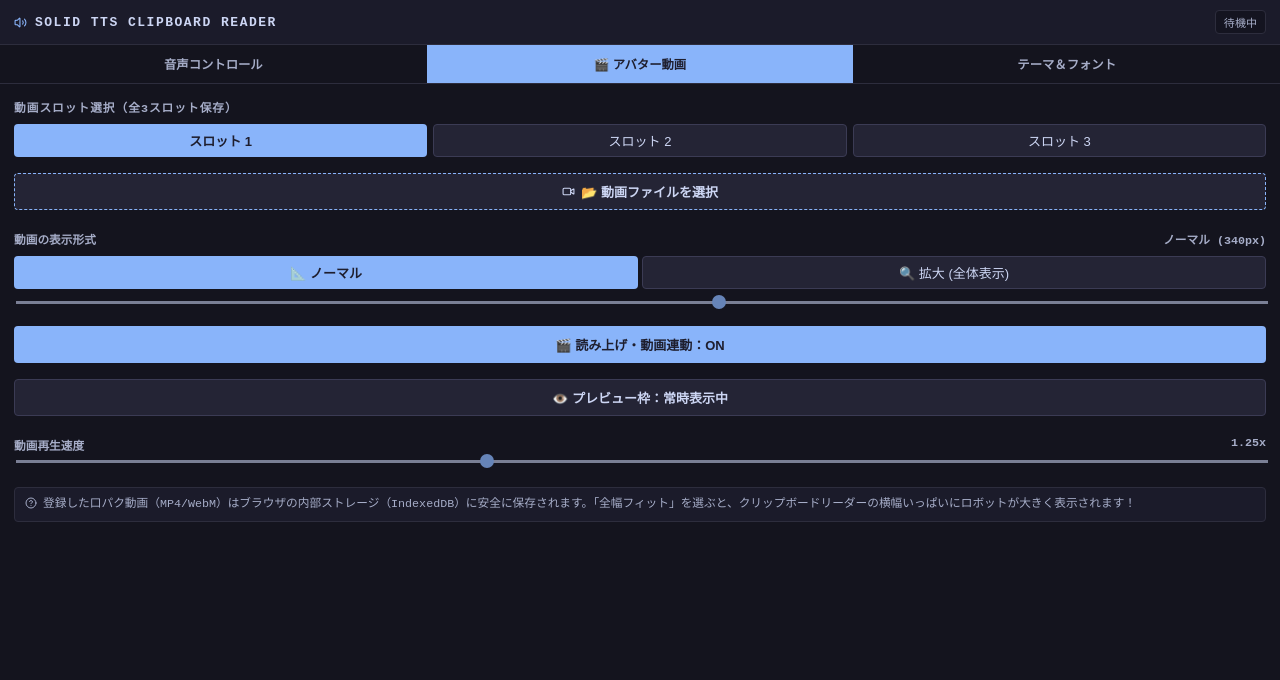
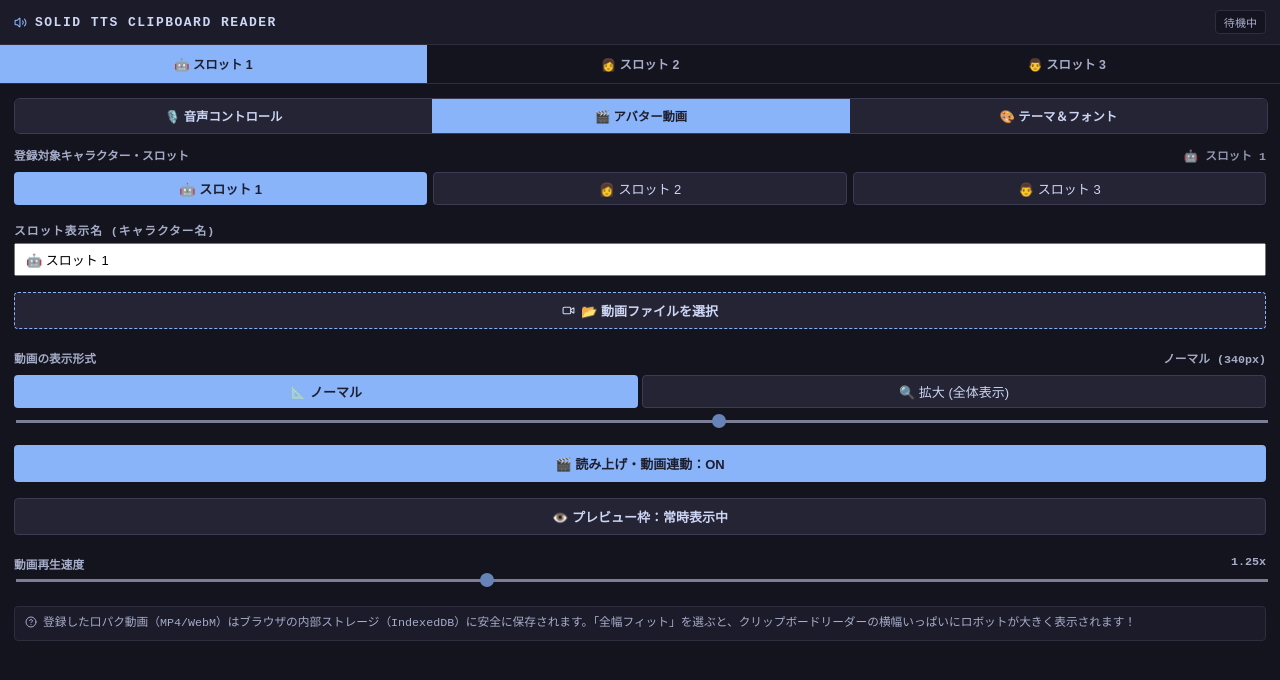
Before and after one commit to soroeru-afk/SOLID-TTS-CLIPBOARD-READER, a React (Vite) app: page / in a window 1280 px wide. Both pictures are taken after a click on the button "🎬 アバター動画". Shown: the top 680 px of the page. Built offline with nearby package versions, Linux system fonts and the light colour scheme.

Commit message:
feat: 最上部スロット切替タブ(動画・音声完全連動)およびパネル内機能サブタブ配置

```diff
--- a/src/App.tsx
+++ b/src/App.tsx
@@ -142,6 +142,12 @@ export default function App() {
       return next;
     });
   };
+  const [slotNames, setSlotNames] = useState<string[]>(() => [
+    localStorage.getItem("solid-tts-slot-0-name") || "🤖 スロット 1",
+    localStorage.getItem("solid-tts-slot-1-name") || "👩 スロット 2",
+    localStorage.getItem("solid-tts-slot-2-name") || "👨 スロット 3"
+  ]);
+
   const [vidSyncEnabled, setVidSyncEnabled] = useState(() => localStorage.getItem("solid-tts-vid-sync") !== "0"); // デフォルトON
   const [vidVisible, setVidVisible] = useState(() => localStorage.getItem("solid-tts-vid-visible") !== "0"); // デフォルトON
   const [videoBlobUrl, setVideoBlobUrl] = useState<string | null>(null);
@@ -210,16 +216,70 @@ export default function App() {
     }
   };
 
-  const switchVidSlot = (idx: number) => {
+  // スロット切り替え（動画・音声・速度を完全同期）
+  const switchCharacterSlot = (idx: number) => {
     pauseAvatarVideo();
     setVidSlot(idx);
     localStorage.setItem("solid-tts-vid-slot", String(idx));
-    const slotSpd = getSlotVidSpeed(idx);
-    setVidSpeed(slotSpd);
+
+    // 1. 動画再生速度の復元
+    const slotVidSpd = getSlotVidSpeed(idx);
+    setVidSpeed(slotVidSpd);
     if (videoRef.current) {
-      videoRef.current.playbackRate = slotSpd;
+      videoRef.current.playbackRate = slotVidSpd;
+    }
+
+    // 2. 音声設定の復元
+    const savedPreset = localStorage.getItem(`solid-tts-slot-${idx}-preset`) || (idx === 1 ? "A" : "B");
+    setCurrentPreset(savedPreset);
+
+    const savedSpeed = parseFloat(localStorage.getItem(`solid-tts-slot-${idx}-speed`) || (idx === 0 ? "1.25" : idx === 1 ? "1.2" : "1.15"));
+    const savedPitch = parseFloat(localStorage.getItem(`solid-tts-slot-${idx}-pitch`) || (idx === 0 ? "0.95" : idx === 1 ? "1.1" : "1.0"));
+    const savedVolume = parseInt(localStorage.getItem(`solid-tts-slot-${idx}-volume`) || "80");
+    const savedVoice = localStorage.getItem(`solid-tts-slot-${idx}-voice`);
+
+    setSpeed(savedSpeed);
+    setPitch(savedPitch);
+    setVolume(savedVolume);
+
+    if (savedVoice && voices.length > 0) {
+      const vIdx = voices.findIndex((v) => v.name === savedVoice);
+      if (vIdx >= 0) setSelectedVoiceIdx(vIdx);
+    } else if (voices.length > 0) {
+      let vIdx = -1;
+      if (savedPreset === "A") {
+        vIdx = voices.findIndex((v) => /haruka/i.test(v.name));
+      } else {
+        vIdx = voices.findIndex((v) => /ichiro/i.test(v.name));
+      }
+      if (vIdx >= 0) setSelectedVoiceIdx(vIdx);
     }
   };
+
+  const switchVidSlot = switchCharacterSlot;
+
+  // スロット別の音声設定保存
+  useEffect(() => {
+    localStorage.setItem(`solid-tts-slot-${vidSlot}-speed`, String(speed));
+  }, [speed, vidSlot]);
+
+  useEffect(() => {
+    localStorage.setItem(`solid-tts-slot-${vidSlot}-pitch`, String(pitch));
+  }, [pitch, vidSlot]);
+
+  useEffect(() => {
+    localStorage.setItem(`solid-tts-slot-${vidSlot}-volume`, String(volume));
+  }, [volume, vidSlot]);
+
+  useEffect(() => {
+    localStorage.setItem(`solid-tts-slot-${vidSlot}-preset`, currentPreset);
+  }, [currentPreset, vidSlot]);
+
+  useEffect(() => {
+    if (voices[selectedVoiceIdx]) {
+      localStorage.setItem(`solid-tts-slot-${vidSlot}-voice`, voices[selectedVoiceIdx].name);
+    }
+  }, [selectedVoiceIdx, vidSlot, voices]);
 
   const handleVideoUpload = async (e: React.ChangeEvent<HTMLInputElement>) => {
     const file = e.target.files?.[0];
@@ -617,38 +677,22 @@ export default function App() {
         </div>
       </div>
 
-      {/* Tabs */}
+      {/* ── 最上部キャラクタースロット切替タブ（カオルさまご要望機能） ── */}
       <div className="tabs-container">
+        {[0, 1, 2].map((idx) => (
           <button
-          onClick={() => setActiveTab("voice")}
+            key={idx}
+            onClick={() => switchCharacterSlot(idx)}
             className="tab-button"
             style={{
-            background: activeTab === "voice" ? "var(--bg-tab-active)" : "var(--bg-tab-inactive)",
-            color: activeTab === "voice" ? "var(--text-tab-active)" : "var(--text-tab-inactive)"
+              background: vidSlot === idx ? "var(--bg-tab-active)" : "var(--bg-tab-inactive)",
+              color: vidSlot === idx ? "var(--text-tab-active)" : "var(--text-tab-inactive)"
             }}
+            title={`スロット${idx + 1}: ${slotNames[idx]}（動画・音声・速度を完全同期）`}
           >
-          音声コントロール
+            {slotNames[idx] || `スロット ${idx + 1}`}
           </button>
-        <button
-          onClick={() => setActiveTab("avatar")}
-          className="tab-button"
-          style={{
-            background: activeTab === "avatar" ? "var(--bg-tab-active)" : "var(--bg-tab-inactive)",
-            color: activeTab === "avatar" ? "var(--text-tab-active)" : "var(--text-tab-inactive)"
-          }}
-        >
-          🎬 アバター動画
-        </button>
-        <button
-          onClick={() => setActiveTab("theme")}
-          className="tab-button"
-          style={{
-            background: activeTab === "theme" ? "var(--bg-tab-active)" : "var(--bg-tab-inactive)",
-            color: activeTab === "theme" ? "var(--text-tab-active)" : "var(--text-tab-inactive)"
-          }}
-        >
-          テーマ＆フォント
-        </button>
+        ))}
       </div>
 
       {/* アバター動画プレビュー領域（動画があり、かつ表示ONの場合に常時上部へ表示） */}
@@ -689,6 +733,54 @@ export default function App() {
 
       {/* Main Panel Content */}
       <div className="panel-content">
+        {/* パネル内設定サブタブ（音声コントロール / 🎬 アバター動画 / テーマ＆フォント） */}
+        <div
+          className="tabs-container"
+          style={{
+            borderRadius: "6px",
+            overflow: "hidden",
+            marginBottom: "12px",
+            flexShrink: 0,
+            border: "1px solid var(--border-btn-secondary)"
+          }}
+        >
+          <button
+            onClick={() => setActiveTab("voice")}
+            className="tab-button"
+            style={{
+              padding: "8px 4px",
+              fontSize: "calc(var(--font-size-current) * 0.95)",
+              background: activeTab === "voice" ? "var(--bg-btn-primary)" : "var(--bg-btn-secondary)",
+              color: activeTab === "voice" ? "var(--text-btn-primary)" : "var(--text-btn-secondary)"
+            }}
+          >
+            🎙️ 音声コントロール
+          </button>
+          <button
+            onClick={() => setActiveTab("avatar")}
+            className="tab-button"
+            style={{
+              padding: "8px 4px",
+              fontSize: "calc(var(--font-size-current) * 0.95)",
+              background: activeTab === "avatar" ? "var(--bg-btn-primary)" : "var(--bg-btn-secondary)",
+              color: activeTab === "avatar" ? "var(--text-btn-primary)" : "var(--text-btn-secondary)"
+            }}
+          >
+            🎬 アバター動画
+          </button>
+          <button
+            onClick={() => setActiveTab("theme")}
+            className="tab-button"
+            style={{
+              padding: "8px 4px",
+              fontSize: "calc(var(--font-size-current) * 0.95)",
+              background: activeTab === "theme" ? "var(--bg-btn-primary)" : "var(--bg-btn-secondary)",
+              color: activeTab === "theme" ? "var(--text-btn-primary)" : "var(--text-btn-secondary)"
+            }}
+          >
+            🎨 テーマ＆フォント
+          </button>
+        </div>
         {activeTab === "voice" && (
           <div className="tab-pane">
             {/* Preset select strip (一郎・遥かの左右反転) */}
@@ -911,20 +1003,51 @@ export default function App() {
         {/* ── アバター動画タブ ── */}
         {activeTab === "avatar" && (
           <div className="tab-pane">
-            {/* スロット選択タブ */}
+            {/* スロット選択 */}
             <div className="setting-row">
-              <label className="field-label">動画スロット選択（全3スロット保存）</label>
+              <div className="setting-label-row">
+                <span>登録対象キャラクター・スロット</span>
+                <span style={{ opacity: 0.85, fontWeight: "bold" }}>
+                  {slotNames[vidSlot]}
+                </span>
+              </div>
               <div className="slot-grid">
                 {[0, 1, 2].map((i) => (
                   <button
                     key={i}
-                    onClick={() => switchVidSlot(i)}
+                    onClick={() => switchCharacterSlot(i)}
                     className={`slot-btn ${vidSlot === i ? "active" : ""}`}
                   >
-                    スロット {i + 1}
+                    {slotNames[i]}
                   </button>
                 ))}
               </div>
+            </div>
+
+            {/* スロット表示名変更 */}
+            <div className="setting-row" style={{ marginTop: "6px" }}>
+              <label className="field-label">スロット表示名 (キャラクター名)</label>
+              <input
+                type="text"
+                value={slotNames[vidSlot] || ""}
+                onChange={(e) => {
+                  const val = e.target.value;
+                  setSlotNames((prev) => {
+                    const next = [...prev];
+                    next[vidSlot] = val;
+                    localStorage.setItem(`solid-tts-slot-${vidSlot}-name`, val);
+                    return next;
+                  });
+                }}
+                placeholder="キャラクター名を入力 (例: 🤖 ロボット)"
+                className="input-field"
+                style={{
+                  width: "100%",
+                  padding: "7px 10px",
+                  fontSize: "var(--font-size-current)",
+                  boxSizing: "border-box"
+                }}
+              />
             </div>
 
             {/* ファイル選択 & 削除ボタン */}
```
Lines whose indentation alone changed are shown as unchanged.
